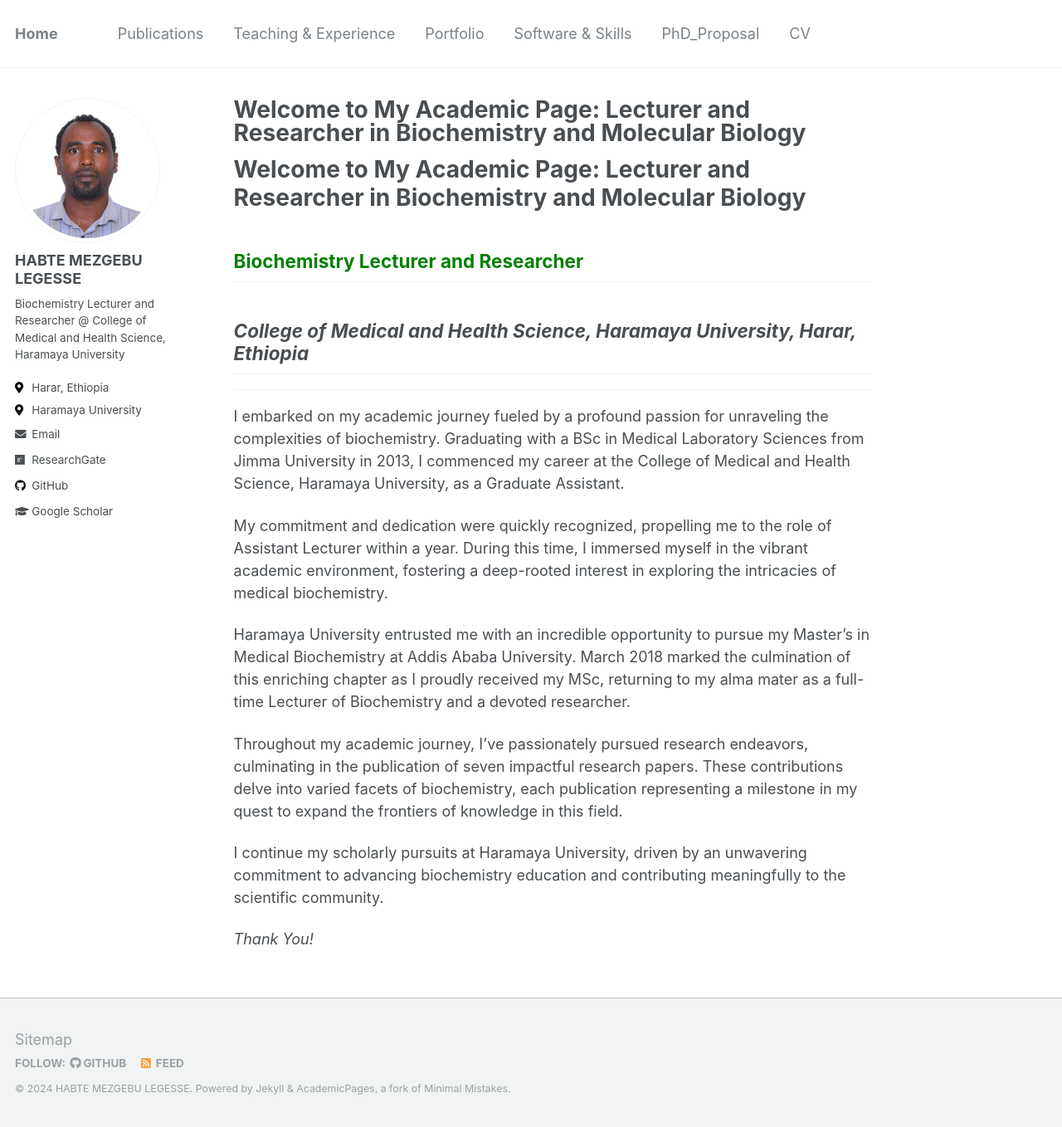
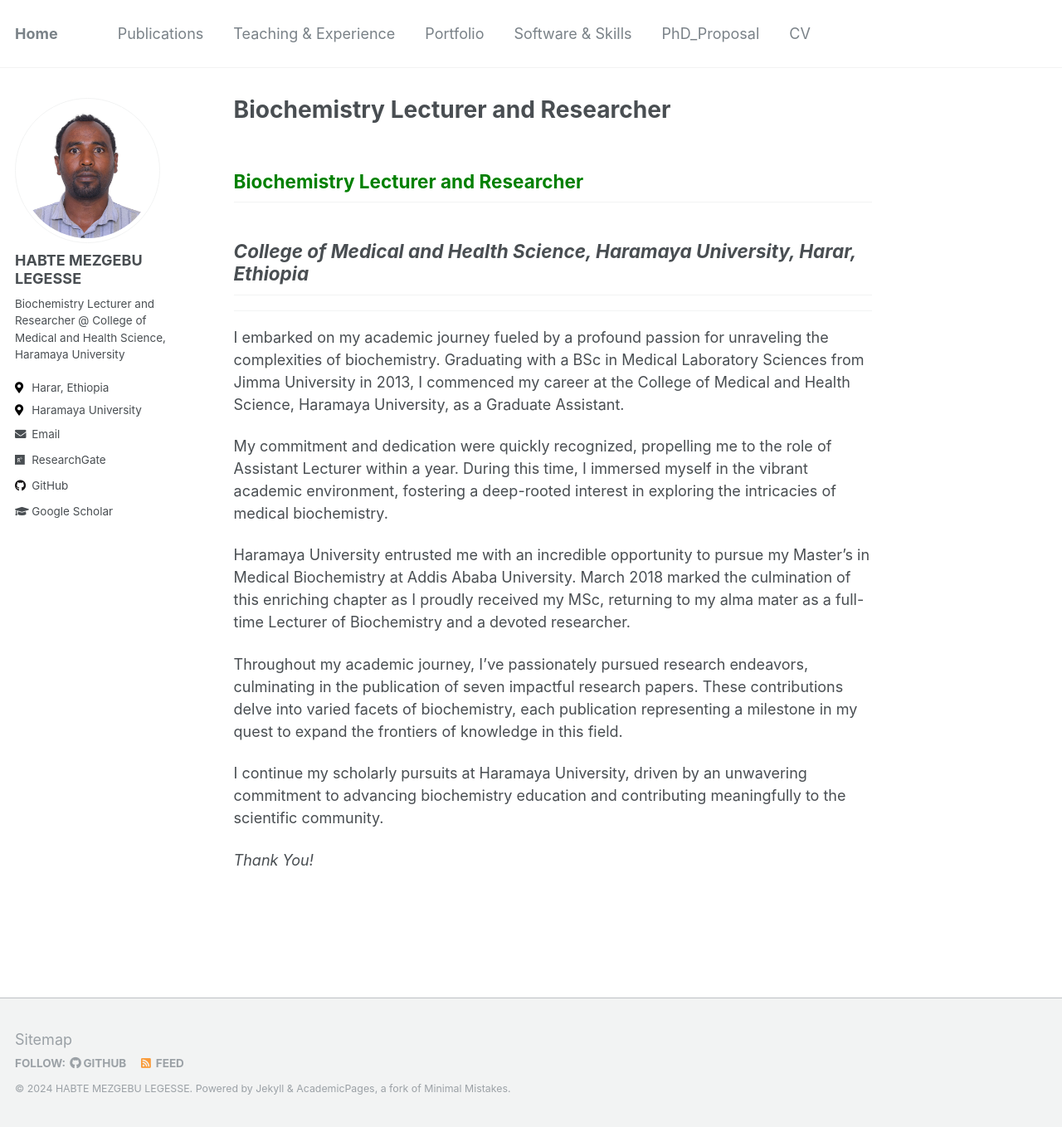
Before and after one commit to mezgebulegese/mezgebulegese.github.io, a Jekyll site: the page built from _pages/about.md, in a window 1280 px wide and 1358 px high. Shown: the whole window at 83% size. Built offline with Jekyll 4.4.1, drawn with Linux system fonts in a browser that asks for light colours; our own code applies the rules of GitHub Pages for plain Markdown files.

Commit message:
Update about.md

```diff
--- a/_pages/about.md
+++ b/_pages/about.md
@@ -7,7 +7,7 @@ redirect_from:
   - /about.html
 ---
 
-# Welcome to My Academic Page: Lecturer and Researcher in Biochemistry and Molecular Biology
+
 ## <span style="color: #008000;">Biochemistry Lecturer and Researcher</span>
 ## <span style="font-style: italic;">College of Medical and Health Science, Haramaya University, Harar, Ethiopia</span>
 
```
